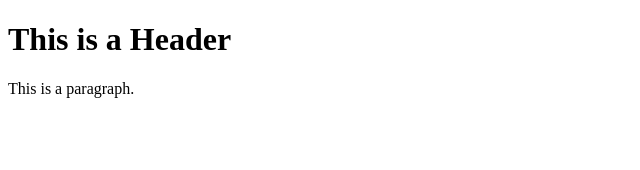
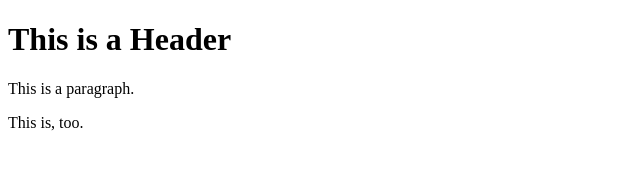
Before and after one commit to MojiTom/git-test, a plain HTML site: page index.html in a window 1280 px wide. Shown: the full height of the page, 0-640 px from the left. Drawn offline with Linux system fonts and the light colour scheme.

Commit message:
Third commit

```diff
--- a/index.html
+++ b/index.html
@@ -10,5 +10,6 @@
 <body>
     <h1>This is a Header</h1>
     <p>This is a paragraph.</p>
+    <p>This is, too.</p>
 </body>
 </html>
```
